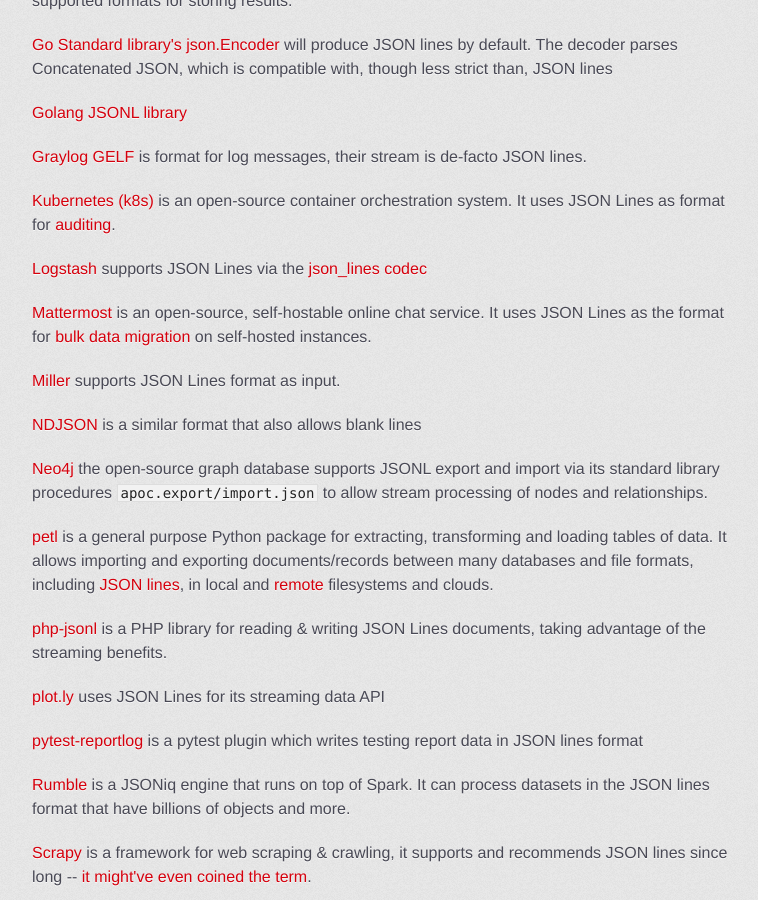
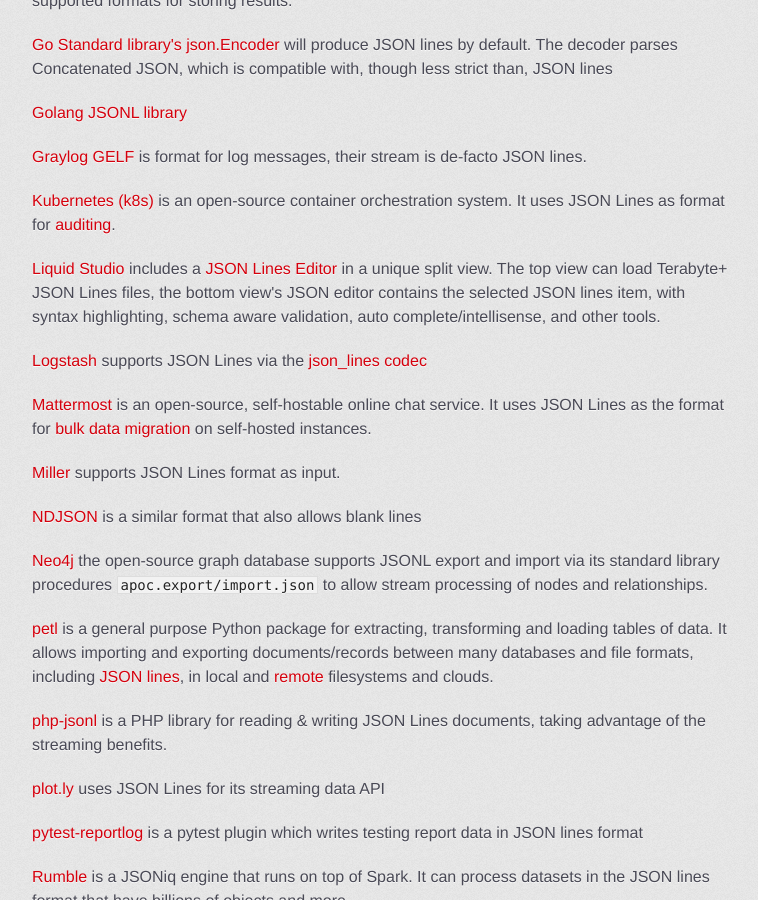
Before and after one commit to wardi/jsonlines, a Jekyll site: the page built from on_the_web/index.md, in a window 1280 px wide and 900 px high, scrolled down 753 px. Shown: the whole window, without its empty margins (258-1016 px from the left). Built offline with Jekyll 4.4.1, drawn with Linux system fonts in a browser that asks for light colours; some web fonts are replaced.

Commit message:
Update index.md
Added Liquid Studio description and link

```diff
--- a/on_the_web/index.md
+++ b/on_the_web/index.md
@@ -31,6 +31,8 @@ title: On The Web
 
 <p><a href="https://kubernetes.io">Kubernetes (k8s)</a> is an open-source container orchestration system. It uses JSON Lines as format for <a href="https://kubernetes.io/docs/tasks/debug/debug-cluster/audit/">auditing</a>.</p>
 
+<p><a href="https://www.liquid-technologies.com/xml-studio">Liquid Studio</a> includes a <a href="https://www.liquid-technologies.com/json-lines-editor">JSON Lines Editor</a> in a unique split view. The top view can load Terabyte+ JSON Lines files, the bottom view's JSON editor contains the selected JSON lines item, with syntax highlighting, schema aware validation, auto complete/intellisense, and other tools.</p>
+
 <p><a href="https://logstash.net">Logstash</a> supports JSON Lines via the <a href="https://logstash.net/docs/latest/codecs/json_lines">json_lines codec</a></p>
 
 <p><a href="https://mattermost.com/">Mattermost</a> is an open-source, self-hostable online chat service. It uses JSON Lines as the format for <a href="https://docs.mattermost.com/onboard/bulk-loading-data.html">bulk data migration</a> on self-hosted instances.</p>
```
